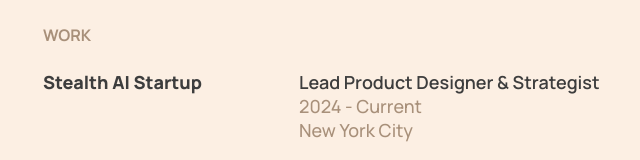
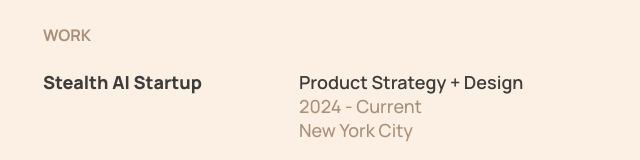
Before and after one commit to sidhyatikku/landing, a plain HTML site: page index.html in a window 1280 px wide. Shown: the part 547-707 px from the top of the page, without its empty margins (597-1237 px from the left). Drawn offline with Linux system fonts and the light colour scheme.

Commit message:
Update index.html

```diff
--- a/index.html
+++ b/index.html
@@ -68,7 +68,7 @@
                   Stealth AI Startup
                 </div>
                 <div class="desc">
-                  <div class="job">Lead Product Designer & Strategist</div>
+                  <div class="job">Product Strategy + Design</div>
                   <div class="year">2024 - Current</div>
                   <div class="city">New York City</div>
                 </div>
```
